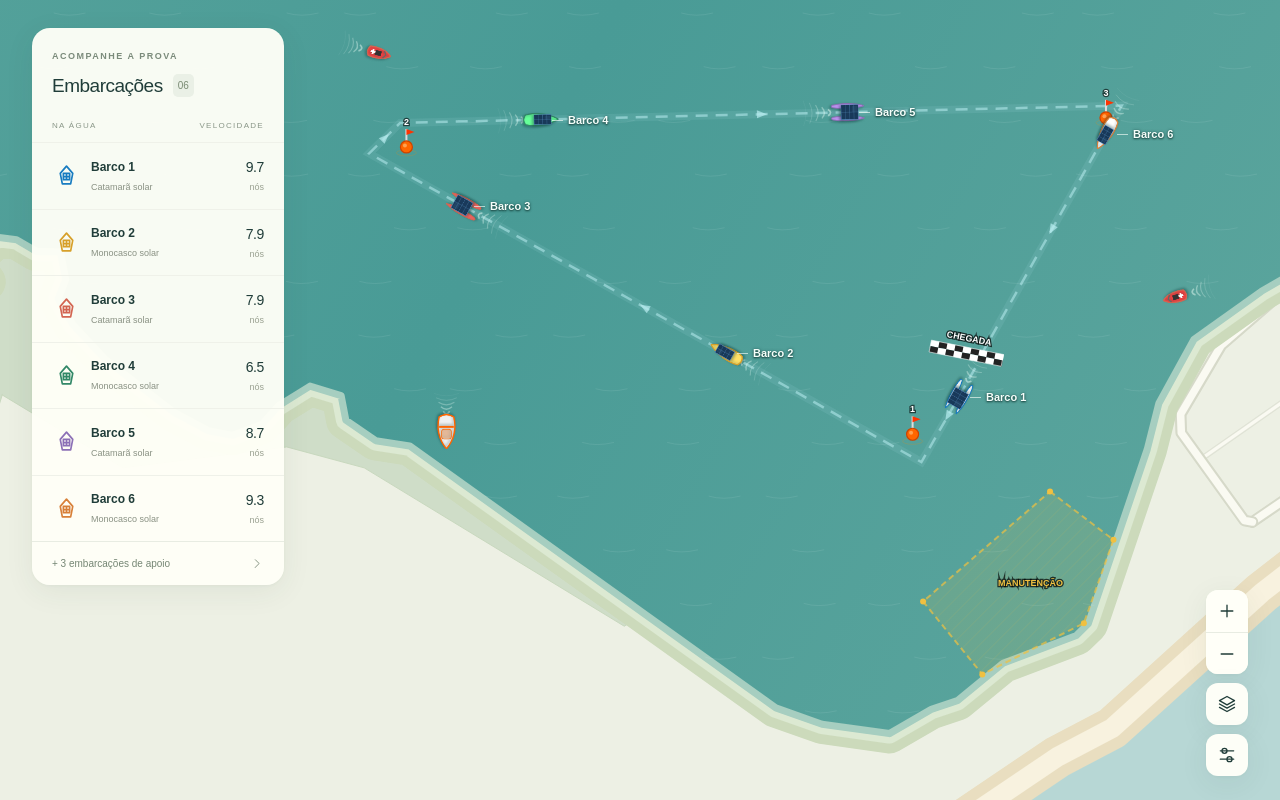
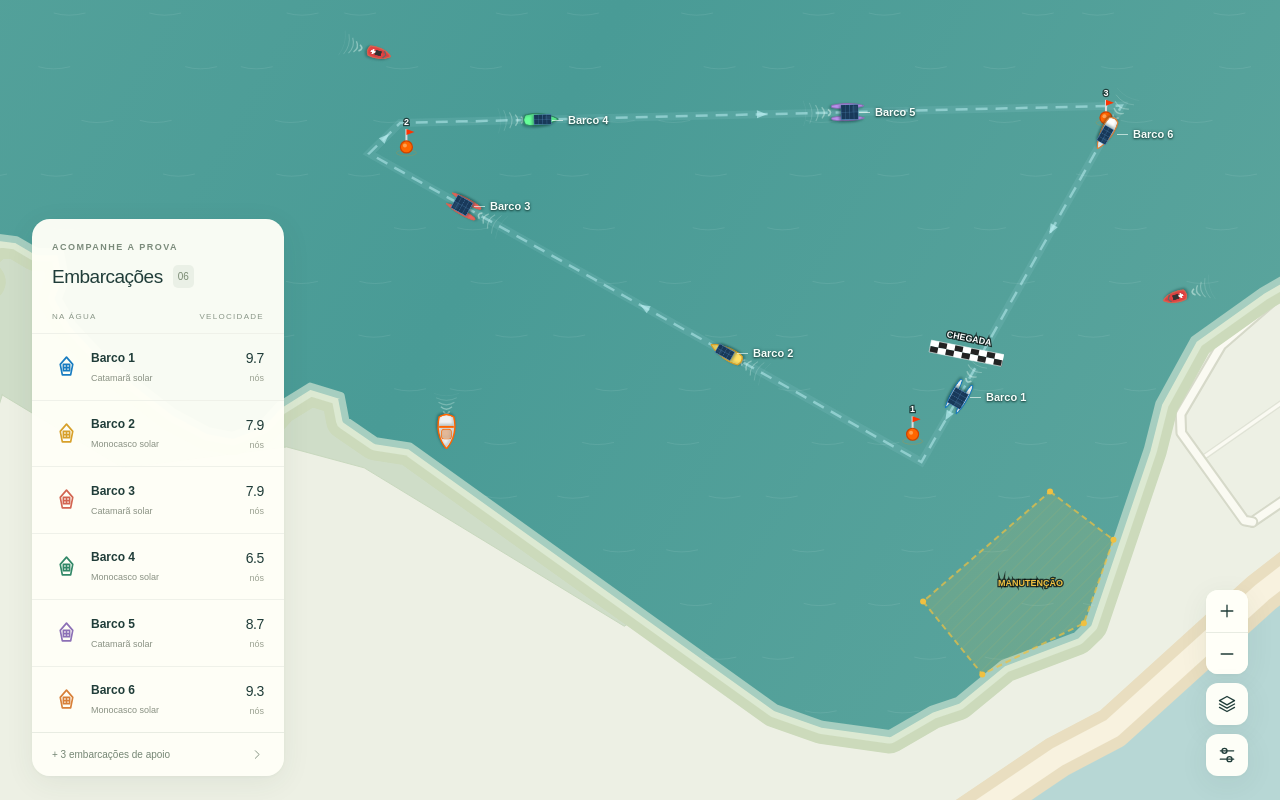
Before and after one commit to andreocunha/dsb-rastreio, a Next.js app: page / in a window 1280 px wide. Built offline with nearby package versions, Linux system fonts and the light colour scheme.

Commit message:
fix: ajustar posição do painel da frota para responsividade

```diff
--- a/app/globals.css
+++ b/app/globals.css
@@ -16,7 +16,7 @@ a { color: inherit; text-decoration: none; }
 .map-canvas { touch-action: none; cursor: grab; }
 .map-canvas:active { cursor: grabbing; }
 .eyebrow { display: block; font-size: 9px; font-weight: 600; letter-spacing: 1.5px; line-height: 1.5; color: var(--muted); }
-.fleet-panel { position: absolute; left: 32px; top: 28px; width: 252px; border-radius: 18px; background: #fffff7f5; box-shadow: var(--shadow); z-index: 11; overflow: hidden; }
+.fleet-panel { position: absolute; left: 32px; bottom: max(24px, env(safe-area-inset-bottom)); width: 252px; border-radius: 18px; background: #fffff7f5; box-shadow: var(--shadow); z-index: 11; overflow: hidden; }
 .fleet-heading { width: 100%; padding: 22px 20px 20px; background: transparent; display: flex; align-items: center; justify-content: space-between; text-align: left; }
 .fleet-heading strong { display: flex; gap: 10px; align-items: center; font-size: 19px; font-weight: 500; letter-spacing: -.5px; margin-top: 8px; }
 .fleet-heading > svg { display: none; }
@@ -85,6 +85,11 @@ a { color: inherit; text-decoration: none; }
 .update-notice, .offline-notice { position: absolute; top: 100px; left: 50%; transform: translateX(-50%); border-radius: 12px; padding: 12px 18px; background: var(--paper); box-shadow: var(--shadow); font-size: 11px; z-index: 20; }
 .update-notice strong { color: #39775c; margin-left: 12px; }
 .offline-notice button { background: transparent; color: var(--green); text-decoration: underline; }
+@media (min-width: 700px) {
+  .fleet-panel { display: flex; flex-direction: column; max-height: min(640px, calc(100dvh - 48px - env(safe-area-inset-bottom))); }
+  .fleet-heading { flex-shrink: 0; }
+  .fleet-content { min-height: 0; }
+}
 @media (max-width: 1050px) and (min-width: 700px) {
   .fleet-panel { width: 232px; left: 24px; }
   .fleet-boat { padding: 12px 16px; }
@@ -128,7 +133,6 @@ a { color: inherit; text-decoration: none; }
   .update-notice, .offline-notice { top: 153px; width: calc(100% - 40px); font-size: 10px; }
 }
 @media (max-height: 650px) and (min-width: 700px) {
-  .fleet-panel { top: 24px; }
   .fleet-content { max-height: calc(100dvh - 150px); }
   .fleet-boat { padding-top: 9px; padding-bottom: 9px; }
 }
```
